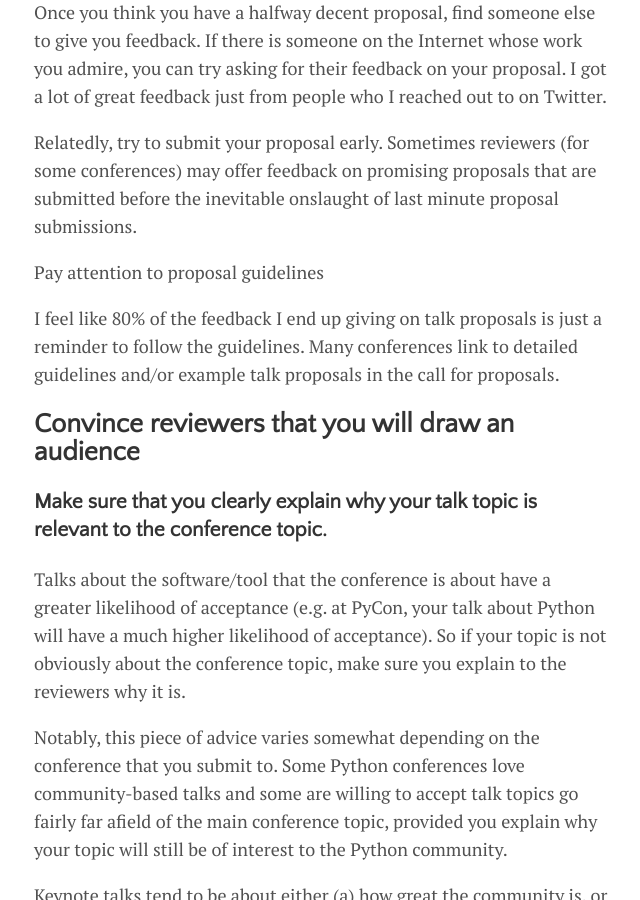
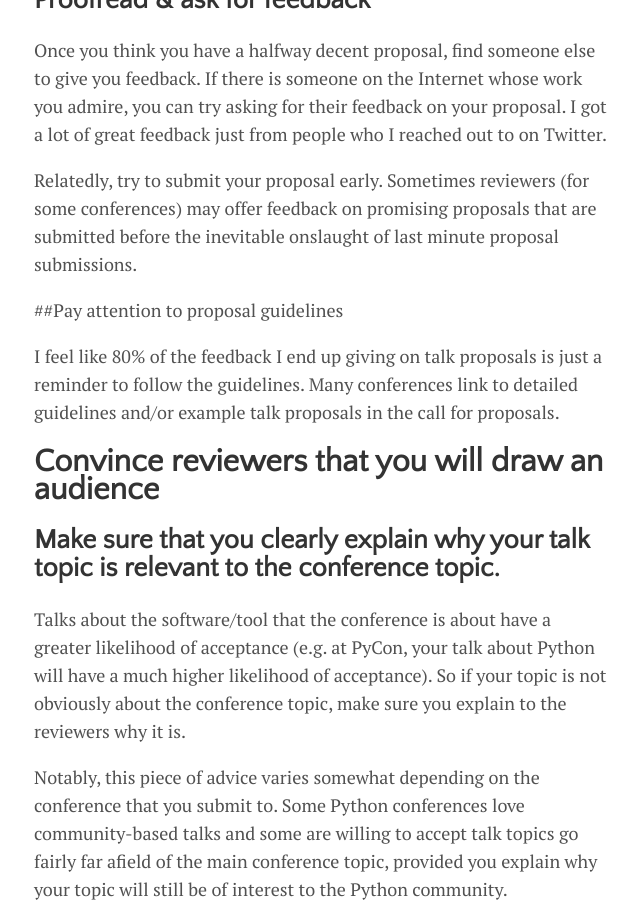
Before and after one commit to dhanus/dhanus.github.io, a Jekyll site: the page built from _posts/2017-05-19-great-software-talk.markdown, in a window 1280 px wide and 900 px high, scrolled down 2238 px. Shown: the whole window, without its empty margins (318-958 px from the left). Built offline with Jekyll 4.4.1, drawn with Linux system fonts in a browser that asks for light colours; nearby versions of some CDN libraries.

Commit message:
fix formatter

```diff
--- a/_posts/2017-05-19-great-software-talk.markdown
+++ b/_posts/2017-05-19-great-software-talk.markdown
@@ -26,31 +26,31 @@ I found that there are two main things that almost every conference is looking f
 
 Most talks are <= 30 mins, which actually is not very long to introduce, delve into, and conclude a discussion of a concept. If you put too much information into your proposal, you risk it looking like a disjoint laundry list. By focusing your proposal on a few points, you can give yourself time to cover those points in a more thorough and entertaining way.
 
-### Write a narrative around that concept
+## Write a narrative around that concept
 
 Program Committees love fun and interesting talks, so think about how you can tell a story using the concepts that you want to discuss. A few particularly clever examples of this are Where in your RAM is 'python san_diego.py'? and Memory Chronicles: A Tale of Two Pythons.
 
-### Include a detailed outline of your talk (including approximate timing)
+## Include a detailed outline of your talk (including approximate timing)
 
 If the format of the proposal allows, always do this. It both (a) is great for your own planning, and (b) gives the reviewers a more defined picture of how you expect your talk to flow. Notably, this is most effective if you use relatively small time increments (i.e. 5-7 mins). This detail also enables the reviewers to give you more specific feedback about how to improve your talk.
 
-### Demos and examples are great, but be careful with live demos.
+## Demos and examples are great, but be careful with live demos.
 
 Demos can be an exciting addition to a talk, but if you are going to propose a talk that uses a demo, you should also include some information to allay the reviewer's concern that your demo will crash and burn. Have you left adequate time for your demo? Have you done this demo before (with constrained wifi)? Is there any way that you can automate the demo (e.g. putting commands in a script, example code in a Jupyter notebook)? This type of information can make all the difference in maintaining your reviewers' faith in your demo.
 
-### Proofread & ask for feedback
+## Proofread & ask for feedback
 
 Once you think you have a halfway decent proposal, find someone else to give you feedback. If there is someone on the Internet whose work you admire, you can try asking for their feedback on your proposal. I got a lot of great feedback just from people who I reached out to on Twitter.
 
 Relatedly, try to submit your proposal early. Sometimes reviewers (for some conferences) may offer feedback on promising proposals that are submitted before the inevitable onslaught of last minute proposal submissions.
 
-Pay attention to proposal guidelines
+##Pay attention to proposal guidelines
 
 I feel like 80% of the feedback I end up giving on talk proposals is just a reminder to follow the guidelines. Many conferences link to detailed guidelines and/or example talk proposals in the call for proposals.
 
-## Convince reviewers that you will draw an audience
+# Convince reviewers that you will draw an audience
 
-### Make sure that you clearly explain why your talk topic is relevant to the conference topic.
+## Make sure that you clearly explain why your talk topic is relevant to the conference topic.
 
 Talks about the software/tool that the conference is about have a greater likelihood of acceptance (e.g. at PyCon, your talk about Python will have a much higher likelihood of acceptance). So if your topic is not obviously about the conference topic, make sure you explain to the reviewers why it is.
 
@@ -58,23 +58,23 @@ Notably, this piece of advice varies somewhat depending on the conference that y
 
 Keynote talks tend to be about either (a) how great the community is, or (b) concrete ways to improve the community. However, contributed talks are shorter, and particularly for a conference like PyCon, if you do not clearly make a case for how your topic is about the Python community, your talk will probably not be accepted.
 
-### Don’t leave the “additional information” section blank.
+## Don’t leave the “additional information” section blank.
 
 This is your last chance to convince the reviewers that your talk is going to be an amazing well-organized talk that 200+ people will undoubtedly be excited to see. There are several ways you can express this.
 
 - Do you have any special experience with the topic?  Do you use it in your job?
 
-If not, that is totally fine, and you should still submit a proposal. But if you know this stuff really well, definitely mention that to the committee!
+   If not, that is totally fine, and you should still submit a proposal. But if you know this stuff really well, definitely mention that to the committee!
 
 - Do you have any public speaking experience?
 
-Everyone gets a little nervous before a big talk, but the committee wants some evidence that you (a) will not throw up on stage, and (b) you will probably put together a talk that people are excited to see.  Evidence of this could come in the form of giving other conference talks, poster presentations, or any kind of teaching experience.
+   Everyone gets a little nervous before a big talk, but the committee wants some evidence that you (a) will not throw up on stage, and (b) you will probably put together a talk that people are excited to see.  Evidence of this could come in the form of giving other conference talks, poster presentations, or any kind of teaching experience.
 
-If you want to bolster your credibility as a speaker, it is super-helpful to find other places that you can speak. If you have a local python meetup, there is a good chance they would love to hear your proposed talk (If you do not have local python meetup, you can make one). You can also submit to regional python conferences, such as PyTennessee, PyOhio, PyCaribbean, or PyBay, or more focused conferences, such as DjangoCon, SciPyConf, JupyterCon, or PyData.
+    If you want to bolster your credibility as a speaker, it is super-helpful to find other places that you can speak. If you have a local python meetup, there is a good chance they would love to hear your proposed talk (If you do not have local python meetup, you can make one). You can also submit to regional python conferences, such as PyTennessee, PyOhio, PyCaribbean, or PyBay, or more focused conferences, such as DjangoCon, SciPyConf, JupyterCon, or PyData.
 
 - Have you given this talk (or a related talk) before?
 
-If so, include your slides or a recording! This is a fantastic way to demonstrate that you are good speaker, proposing a good talk.
+   If so, include your slides or a recording! This is a fantastic way to demonstrate that you are good speaker, proposing a good talk.
 
 Notably, this process can be a bit random, and it can be helpful to plan accordingly. Many large conferences, such as PyCon, want a balanced schedule of talks over a variety of topics. If the committee receives many talks on a certain topic, which happened to be popular that year, having your talk on that topic accepted will be far more difficult than if you had submitted on another topic with fewer submissions. So if there is a particular topic you are excited about, definitely submit a talk on that topic, but if your goal is to get any talk accepted, you could try submitting a few talks on different topics.
 
```
